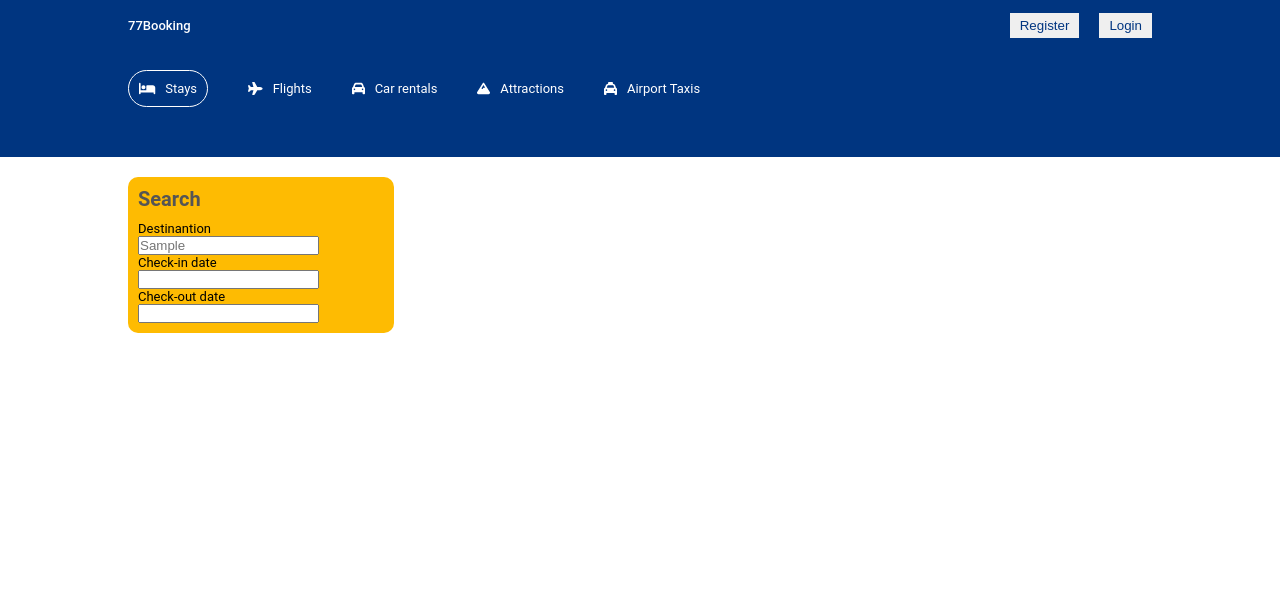
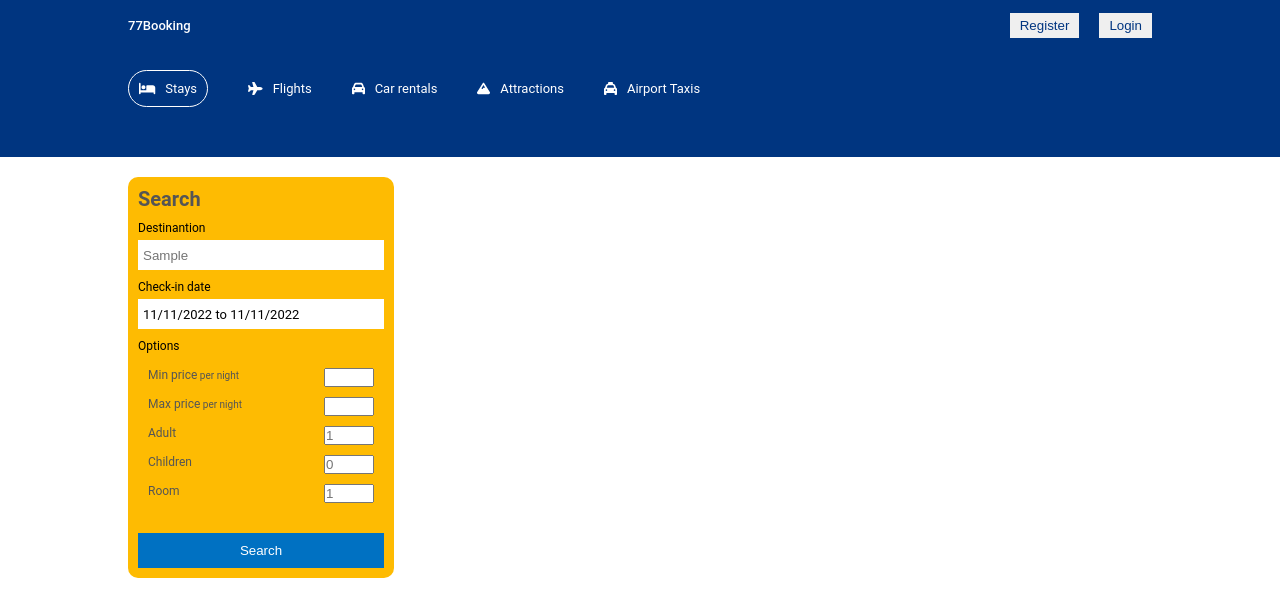
Before and after one commit to TruongDayx2/Booking, a React (Create React App) app in the folder booking/: page / in a window 1280 px wide. Both pictures are taken after typing "Sample" into the empty fields and a click on the button "Search". Shown: the top 616 px of the page. Built offline with nearby package versions, Linux system fonts and the light colour scheme.

Commit message:
Hotel: search

```diff
--- a/booking/src/components/header/Header.jsx
+++ b/booking/src/components/header/Header.jsx
@@ -37,6 +37,7 @@ const Header = ({type}) => {
   });
 
   const handleOption = (name, operation) => {
+    console.log(openOptions )
     setOptions((prev) => {
       return {
         ...prev,
@@ -111,6 +112,7 @@ const Header = ({type}) => {
                     onChange={(item) => setDate([item.selection])}
                     moveRangeOnFirstSelection={false}
                     ranges={date}
+                    minDate={new Date()}
                     className="header__container__search__item__date"
                   />
                 )}
@@ -121,12 +123,13 @@ const Header = ({type}) => {
                   className="header__container__search__item__icon"
                 />
                 <span
-                  onClick={() => setOpenOptions(!openOptions)}
+                  onClick={() => setOpenOptions(!openOptions) }
                   className="header__container__search__item__text"
                 >
                   {`${options.adult} adult - ${options.children} children - ${options.room} room`}
                   {/* adult  */}
-                  {openOptions && (
+                  {console.log("123" ,openOptions )}
+                  {openOptions &&
                     <div className="header__container__search__options">
                       <div className="header__container__search__options__item">
                         <span className="header__container__search__options__item__text">
@@ -200,7 +203,7 @@ const Header = ({type}) => {
                         </div>
                       </div>
                     </div>
-                  )}
+                  }
                 </span>
               </div>
               <div className="header__container__search__item">
--- a/booking/src/pages/list/List.jsx
+++ b/booking/src/pages/list/List.jsx
@@ -1,43 +1,88 @@
-import React from 'react'
-import Navbar from '../../components/navbar/Navbar'
-import Header from '../../components/header/Header'
-import { useLocation } from 'react-router-dom'
-import { useState } from 'react'
+import React from "react";
+import Navbar from "../../components/navbar/Navbar";
+import Header from "../../components/header/Header";
+import { useLocation } from "react-router-dom";
+import { useState } from "react";
+import { format } from "date-fns";
+import { DateRange } from "react-date-range";
 
 const List = () => {
+  const location = useLocation();
 
-  const location = useLocation()
+  const [destination, setDestination] = useState(location.state.destination);
+  const [date, setDate] = useState(location.state.date);
+  const [options, setOptions] = useState(location.state.options);
 
-  const [destination, setDestination] = useState(location.state.destination)
-  const [date, setDate] = useState(location.state.date)
-  const [options, setOptions] = useState(location.state.options)
+  const [openDate, setOpenDate] = useState(false);
 
   return (
     <div>
       <Navbar />
-      <Header type="list"/>
+      <Header type="list" />
       <div className="listContainer">
         <div className="listWrapper">
           <div className="listSearch">
             <div className="listSearch__title">Search</div>
             <div className="listSearch__item">
               <label htmlFor="">Destinantion</label>
-              <input type="text" placeholder={destination}/>
+              <input type="text" placeholder={destination} />
             </div>
             <div className="listSearch__item">
               <label htmlFor="">Check-in date</label>
-              <input type="text" />
+              <span onClick={() => setOpenDate(!openDate)}>{`${format(
+                date[0].startDate,
+                "MM/dd/yyyy"
+              )} to ${format(date[0].endDate, "MM/dd/yyyy")}`}</span>
+              {openDate && (
+                <DateRange
+                  onChange={(item) => setDate([item.selection])}
+                  minDate={new Date()}
+                  ranges={date}
+                />
+              )}
             </div>
             <div className="listSearch__item">
-              <label htmlFor="">Check-out date</label>
-              <input type="text" />
+              <label htmlFor="">Options</label>
+              <div className="listSearch__item__options">
+                <div className="listSearch__item__option">
+                  <span className="listSearch__item__option__text">
+                    Min price<small> per night</small>
+                  </span>
+                  <input type="number" className="listSearch__item__option__input" />
+                </div>
+                <div className="listSearch__item__option">
+                  <span className="listSearch__item__option__text">
+                    Max price<small> per night</small>
+                  </span>
+                  <input type="number" className="listSearch__item__option__input" />
+                </div>
+                <div className="listSearch__item__option">
+                  <span className="listSearch__item__option__text" >
+                    Adult
+                  </span>
+                  <input type="number" min={1} placeholder={options.adult} className="listSearch__item__option__input" />
+                </div>
+                <div className="listSearch__item__option">
+                  <span className="listSearch__item__option__text">
+                    Children
+                  </span>
+                  <input type="number" min={0} placeholder={options.children} className="listSearch__item__option__input" />
+                </div>
+                <div className="listSearch__item__option">
+                  <span className="listSearch__item__option__text">
+                    Room
+                  </span>
+                  <input type="number" min={1} placeholder={options.room} className="listSearch__item__option__input" />
+                </div>
+              </div>
             </div>
+            <button>Search</button>
           </div>
           <div className="listResult"></div>
         </div>
       </div>
     </div>
-  )
-}
+  );
+};
 
-export default List
+export default List;
--- a/booking/src/sass/components/_header.scss
+++ b/booking/src/sass/components/_header.scss
@@ -76,6 +76,7 @@
                 &__text{
                     color: lightgray;
                     cursor: pointer;
+                    font-weight: bold;
                 }
 
                 &__date{
--- a/booking/src/sass/pages/_list.scss
+++ b/booking/src/sass/pages/_list.scss
@@ -24,6 +24,58 @@
         color: #555;
         margin-bottom: 10px;
     }
+
+    &>button{
+        padding: 10px;
+        background-color: $btn-main-bg;
+        border: none;
+        color: #fff;
+        width: 100%;
+        font-weight: 500;
+        cursor: pointer;
+    }
+
+    &__item{
+        display: flex;
+        flex-direction: column;
+        gap: 5px;
+        margin-bottom: 10px;
+
+        &>label{
+            font-size: 12px;
+        }
+
+        &>input{
+            height: 30px;
+            border: none;
+            padding: 5px;
+        }
+
+        &>span{
+            height: 30px;
+            padding: 5px;
+            background-color: #fff;
+            display: flex;
+            align-items: center;
+            cursor: pointer;
+        }
+
+        &__options{
+            padding: 10px;
+        }
+
+        &__option{
+            display: flex;
+            justify-content: space-between;
+            margin-bottom: 10px;
+            color: #555;
+            font-size: 12px;
+
+            &__input{
+                width: 50px;
+            }
+        }
+    }
 }
 
 .listResult{
```
